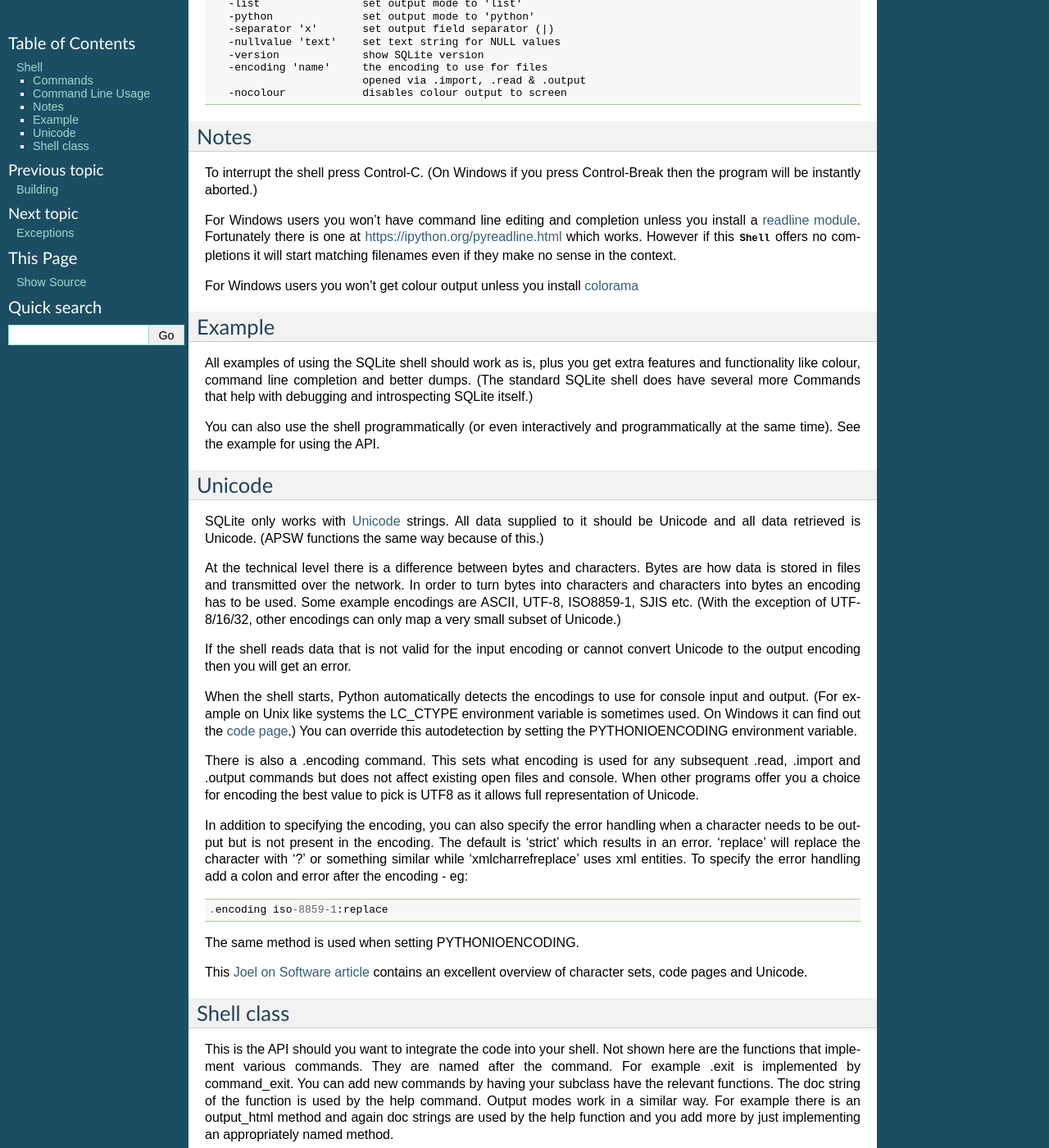
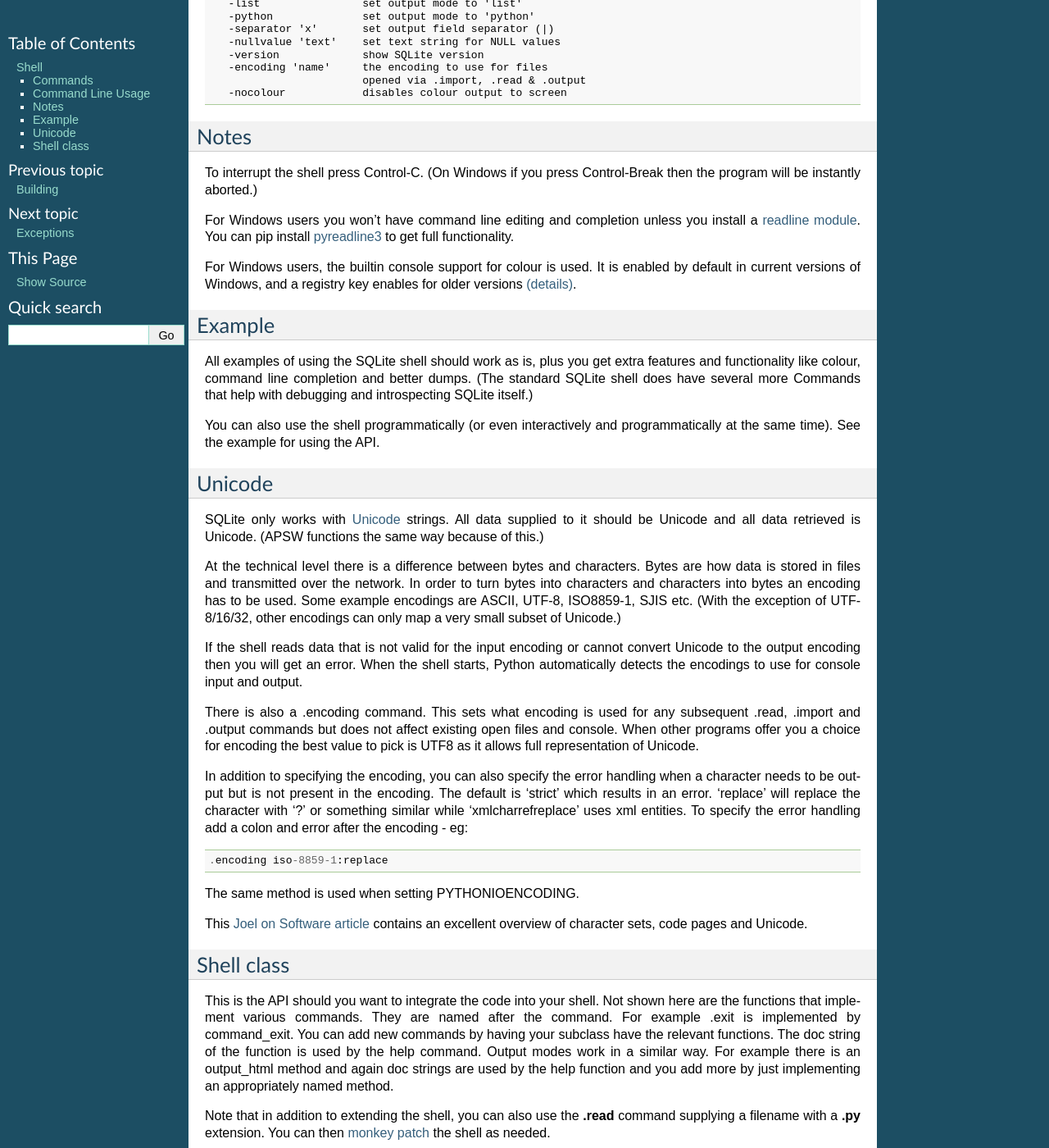
Before and after one commit to rogerbinns/apsw, a Sphinx documentation site: the page built from doc/shell.rst, in a window 1280 px wide and 1400 px high, scrolled down 1510 px. Shown: the whole window at 82% size. Built offline with Sphinx 7.4.7, drawn with Linux system fonts in a browser that asks for light colours; pages that are not in the unit, such as notebooks, are missing from menus; the version number is read from the project's files by our own code.

Commit message:
Use ANSI for windows colour support
Also pyreadline3 is current readline library on Windows

```diff
--- a/doc/changes.rst
+++ b/doc/changes.rst
@@ -8,6 +8,9 @@
 You can now run the :ref:`shell` with::
 
   python3 -m apsw [options]
+
+On Windows the native console support for colour is now used
+(previously a third party module was supported).
 
 3.39.2.0
 ========
--- a/doc/shell.rst
+++ b/doc/shell.rst
@@ -128,13 +128,14 @@
 
 For Windows users you won't have command line editing and completion
 unless you install a `readline module
-<http://docs.python.org/library/readline.html>`__.  Fortunately there
-is one at https://ipython.org/pyreadline.html which works.
-However if this :class:`Shell` offers no completions it will start
-matching filenames even if they make no sense in the context.
+<http://docs.python.org/library/readline.html>`__. You can pip install
+`pyreadline3 <https://pypi.org/project/pyreadline3/>`__ to get full
+functionality.
 
-For Windows users you won't get colour output unless you install
-`colorama <http://pypi.python.org/pypi/colorama>`__
+For Windows users, the builtin console support for colour is used.  It
+is enabled by default in current versions of Windows, and a registry
+key enables for older versions `(details)
+<https://github.com/kiedtl/winfetch/wiki/ANSI-Colors>`__.
 
 Example
 =======
@@ -166,14 +167,8 @@
 
 If the shell reads data that is not valid for the input encoding or
 cannot convert Unicode to the output encoding then you will get an
-error.
-
-When the shell starts, Python automatically detects the encodings to
-use for console input and output.  (For example on Unix like systems
-the LC_CTYPE environment variable is sometimes used.  On Windows it
-can find out the `code page
-<http://en.wikipedia.org/wiki/Code_page>`__.)  You can override this
-autodetection by setting the PYTHONIOENCODING environment variable.
+error.  When the shell starts, Python automatically detects the
+encodings to use for console input and output.
 
 There is also a .encoding command.  This sets what encoding is used
 for any subsequent .read, .import and .output commands but does not
```
Also changed, not shown: 1 other file.
